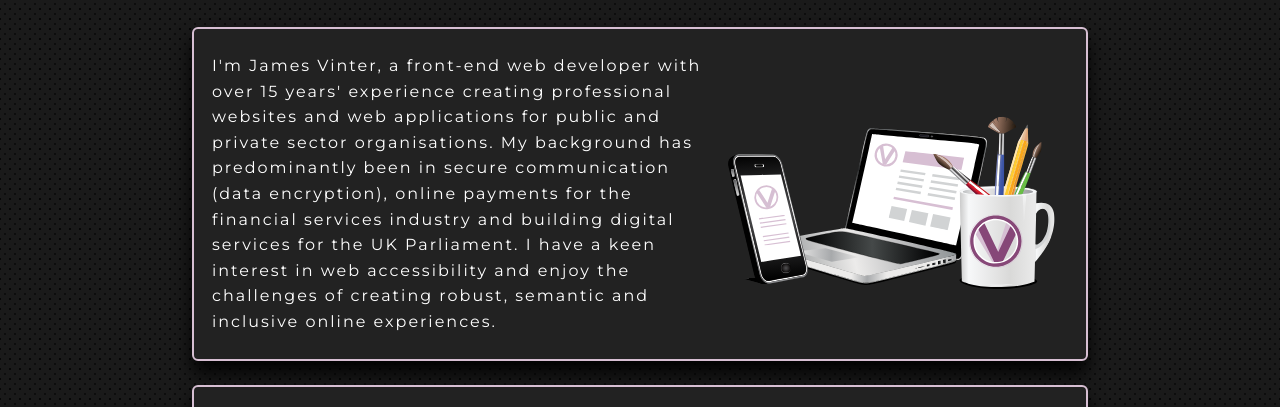
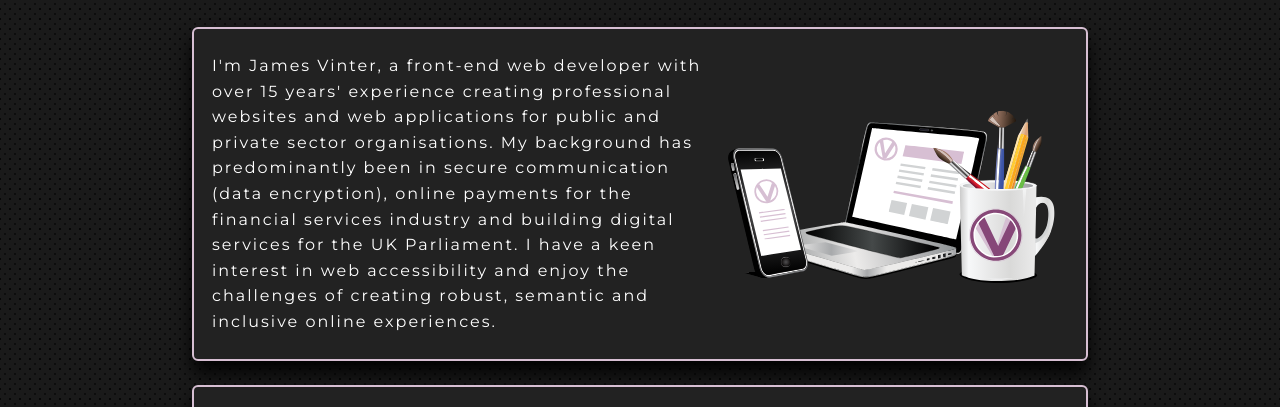
Before and after one commit to thevinternet/thevinternet, a website: page src/html/index.html in a window 1280 px wide. Shown: the part 321-728 px from the top of the page. Drawn offline with nearby package versions, Linux system fonts and the light colour scheme; files that its build step writes are made by us from their sources; files whose address does not match are found by name.

Commit message:
Updated artwork layout styling

```diff
--- a/src/scss/components/_logo.scss
+++ b/src/scss/components/_logo.scss
@@ -1,14 +1,14 @@
 .vinternet-artwork {
   min-height: 200px;
-  background-image: url('../images/vinternet-artwork.png');
-  background-image: url('../images/vinternet-artwork.svg');
+  background-image: url("../images/vinternet-artwork.png");
+  background-image: url("../images/vinternet-artwork.svg");
   background-size: contain;
   background-repeat: no-repeat;
   background-position: center;
   @include media($large) {
-    background-size: 100% auto;
     background-position: right;
     margin-right: $base-spacing-unit-tiny;
+    margin-bottom: $base-spacing-unit-tiny;
   }
 }
 
@@ -32,23 +32,23 @@
 .project-animation {
   @extend %project-base;
   @include media($large) {
-    background-image: url('../images/vinternet-project-animation.png');
-    background-image: url('../images/vinternet-project-animation.svg');
+    background-image: url("../images/vinternet-project-animation.png");
+    background-image: url("../images/vinternet-project-animation.svg");
   }
 }
 
 .project-validation {
   @extend %project-base;
   @include media($large) {
-    background-image: url('../images/vinternet-project-validation.png');
-    background-image: url('../images/vinternet-project-validation.svg');
+    background-image: url("../images/vinternet-project-validation.png");
+    background-image: url("../images/vinternet-project-validation.svg");
   }
 }
 
 .project-fileupload {
   @extend %project-base;
   @include media($large) {
-    background-image: url('../images/vinternet-project-fileupload.png');
-    background-image: url('../images/vinternet-project-fileupload.svg');
+    background-image: url("../images/vinternet-project-fileupload.png");
+    background-image: url("../images/vinternet-project-fileupload.svg");
   }
 }
```
